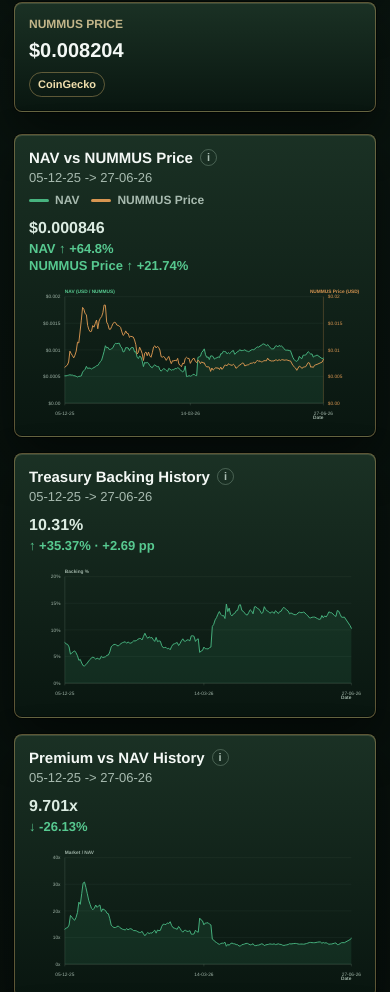
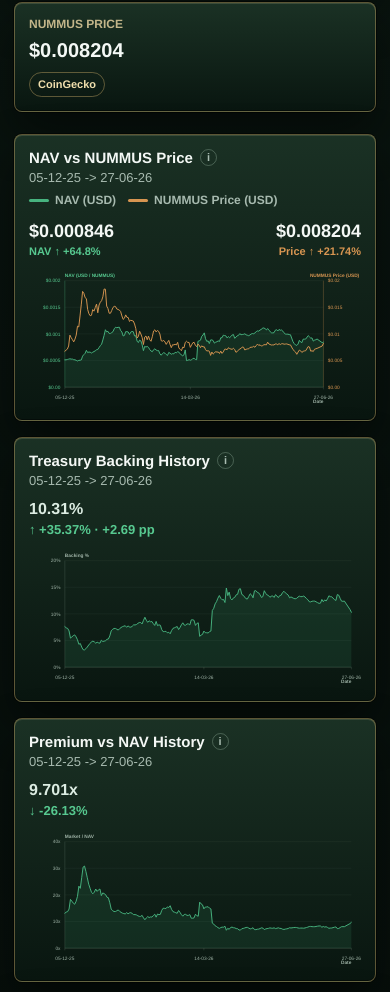
Before and after one commit to Happydao/nummus-nav-dashboard, a website built with Vite: page index.html in a window 390 px wide. Shown: the part 887-1879 px from the top of the page. Built offline with nearby package versions, Linux system fonts and the light colour scheme.

Commit message:
Refine dual-axis NAV chart layout

```diff
--- a/src/app/main.ts
+++ b/src/app/main.ts
@@ -75,12 +75,14 @@ async function render(): Promise<void> {
             key: "nav",
             range: selectedRange,
             formatter: usd,
+            primaryLegendLabel: "NAV (USD)",
             axisFormatter: usd,
             yLabel: "NAV (USD / NUMMUS)",
             yMin: 0,
             secondary: {
               key: "marketPrice",
               label: "NUMMUS Price",
+              legendLabel: "NUMMUS Price (USD)",
               formatter: usd,
               axisFormatter: usd,
               axisLabel: "NUMMUS Price (USD)",
--- a/src/app/styles.css
+++ b/src/app/styles.css
@@ -409,6 +409,40 @@ body {
   min-width: 120px;
 }
 
+.dual-axis-summary {
+  align-items: flex-start;
+  display: grid;
+  grid-template-columns: repeat(2, minmax(0, 1fr));
+  margin-top: 14px;
+  max-width: 100%;
+  width: 100%;
+}
+
+.dual-axis-metric {
+  display: flex;
+  flex-direction: column;
+  gap: 3px;
+  min-width: 0;
+}
+
+.dual-axis-metric.secondary {
+  align-items: flex-end;
+  text-align: right;
+}
+
+.dual-axis-metric strong {
+  color: #f4f8f5;
+  font-size: 18px;
+}
+
+.dual-axis-metric.primary .chart-change {
+  color: #57c990;
+}
+
+.dual-axis-metric.secondary .chart-change {
+  color: #d79551;
+}
+
 .chart-change-list {
   align-items: flex-end;
   display: flex;
@@ -477,6 +511,14 @@ svg {
 }
 
 .primary-axis-title {
+  fill: #57c990;
+}
+
+.primary-axis-line {
+  stroke: rgba(87, 201, 144, 0.5);
+}
+
+.primary-y-tick {
   fill: #57c990;
 }
 
@@ -720,12 +762,16 @@ svg {
   }
 
   .content {
+    min-width: 0;
     padding: 14px;
+    width: 100%;
   }
 
   .kpis,
   .charts {
-    grid-template-columns: 1fr;
+    grid-template-columns: minmax(0, 1fr);
+    min-width: 0;
+    width: 100%;
   }
 
   .chart-full {
@@ -739,6 +785,9 @@ svg {
 
   .kpi,
   .chart {
+    max-width: 100%;
+    min-width: 0;
+    overflow: hidden;
     padding: 14px;
   }
 
--- a/src/charts/lineChart.ts
+++ b/src/charts/lineChart.ts
@@ -10,6 +10,7 @@ export interface ChartOptions {
   key: ChartKey;
   range: RangeKey;
   formatter: (value: number) => string;
+  primaryLegendLabel?: string;
   axisFormatter?: (value: number) => string;
   yLabel: string;
   yMin?: number;
@@ -21,6 +22,7 @@ export interface ChartOptions {
   secondary?: {
     key: ChartKey;
     label: string;
+    legendLabel?: string;
     formatter?: (value: number) => string;
     axisFormatter?: (value: number) => string;
     axisLabel?: string;
@@ -118,6 +120,9 @@ export function lineChart(options: ChartOptions): string {
   const latest = points.at(-1);
   const axisFormatter = options.axisFormatter ?? options.formatter;
   const changeSummary = renderChangeSummary(options, points, secondaryCoords);
+  const dualAxisSummary = hasIndependentAxis
+    ? renderDualAxisSummary(options, points, secondaryCoords)
+    : "";
 
   return `
     <section class="chart interactive-chart${options.fullWidth ? " chart-full" : ""}" data-chart-id="${options.id}">
@@ -129,13 +134,15 @@ export function lineChart(options: ChartOptions): string {
             ${options.action ? chartAction(options.action.label, options.action.href) : ""}
           </div>
           <span>${formatDateShort(points[0].date)} -> ${formatDateShort(points.at(-1)?.date ?? points[0].date)}</span>
-          ${options.secondary ? legend(options.secondary.label) : ""}
+          ${options.secondary ? legend(options.primaryLegendLabel ?? "NAV", options.secondary.legendLabel ?? options.secondary.label) : ""}
         </div>
-        <div class="chart-current">
-          <strong>${latest ? options.formatter(latest.value) : "n/a"}</strong>
-          ${changeSummary}
-        </div>
+        ${
+          hasIndependentAxis
+            ? ""
+            : `<div class="chart-current"><strong>${latest ? options.formatter(latest.value) : "n/a"}</strong>${changeSummary}</div>`
+        }
       </div>
+      ${dualAxisSummary}
       <div class="chart-canvas">
         <svg viewBox="0 0 ${WIDTH} ${HEIGHT}" role="img" aria-label="${options.title}">
           <text class="axis-title y-axis-title${hasIndependentAxis ? " primary-axis-title" : ""}" x="${PAD.left}" y="${PAD.top - 8}">${options.yLabel}</text>
@@ -150,7 +157,7 @@ export function lineChart(options: ChartOptions): string {
               const y = PAD.top + (1 - (tick - yMin) / (yMax - yMin || 1)) * chartHeight;
               return `
                 <line class="grid-line" x1="${PAD.left}" y1="${y}" x2="${plotRight}" y2="${y}" />
-                <text class="tick-label y-tick" x="${PAD.left - 10}" y="${y + 4}" text-anchor="end">${axisFormatter(tick)}</text>
+                <text class="tick-label y-tick${hasIndependentAxis ? " primary-y-tick" : ""}" x="${PAD.left - 10}" y="${y + 4}" text-anchor="end">${axisFormatter(tick)}</text>
               `;
             })
             .join("")}
@@ -170,7 +177,7 @@ export function lineChart(options: ChartOptions): string {
             })
             .join("")}
           <line class="axis-line" x1="${PAD.left}" y1="${HEIGHT - PAD.bottom}" x2="${plotRight}" y2="${HEIGHT - PAD.bottom}" />
-          <line class="axis-line" x1="${PAD.left}" y1="${PAD.top}" x2="${PAD.left}" y2="${HEIGHT - PAD.bottom}" />
+          <line class="axis-line${hasIndependentAxis ? " primary-axis-line" : ""}" x1="${PAD.left}" y1="${PAD.top}" x2="${PAD.left}" y2="${HEIGHT - PAD.bottom}" />
           ${hasIndependentAxis ? `<line class="axis-line secondary-axis-line" x1="${plotRight}" y1="${PAD.top}" x2="${plotRight}" y2="${HEIGHT - PAD.bottom}" />` : ""}
           ${areaPath ? `<path class="area-path" d="${areaPath}" />` : ""}
           <path class="series-path" d="${path}" />
@@ -216,6 +223,29 @@ export function lineChart(options: ChartOptions): string {
         }))
       })}</script>
     </section>
+  `;
+}
+
+function renderDualAxisSummary(
+  options: ChartOptions,
+  primaryPoints: ChartPoint[],
+  secondaryPoints: ChartPoint[]
+): string {
+  const primaryLatest = primaryPoints.at(-1)?.value;
+  const secondaryLatest = secondaryPoints.at(-1)?.value;
+  const secondaryFormatter = options.secondary?.formatter ?? options.formatter;
+
+  return `
+    <div class="dual-axis-summary">
+      <div class="dual-axis-metric primary">
+        <strong>${typeof primaryLatest === "number" ? options.formatter(primaryLatest) : "n/a"}</strong>
+        ${changeLine(primaryPoints, options.changeMode ?? "standard", "NAV")}
+      </div>
+      <div class="dual-axis-metric secondary">
+        <strong>${typeof secondaryLatest === "number" ? secondaryFormatter(secondaryLatest) : "n/a"}</strong>
+        ${changeLine(secondaryPoints, options.secondary?.changeMode ?? "standard", "Price")}
+      </div>
+    </div>
   `;
 }
 
@@ -288,10 +318,10 @@ function makePath(points: Array<ChartPoint & { x: number; y: number }>, plotRigh
     .join(" ");
 }
 
-function legend(secondaryLabel: string): string {
+function legend(primaryLabel: string, secondaryLabel: string): string {
   return `
     <div class="chart-legend" aria-label="Chart legend">
-      <span><i class="legend-swatch primary"></i>NAV</span>
+      <span><i class="legend-swatch primary"></i>${escapeHtml(primaryLabel)}</span>
       <span><i class="legend-swatch secondary"></i>${escapeHtml(secondaryLabel)}</span>
     </div>
   `;
```
